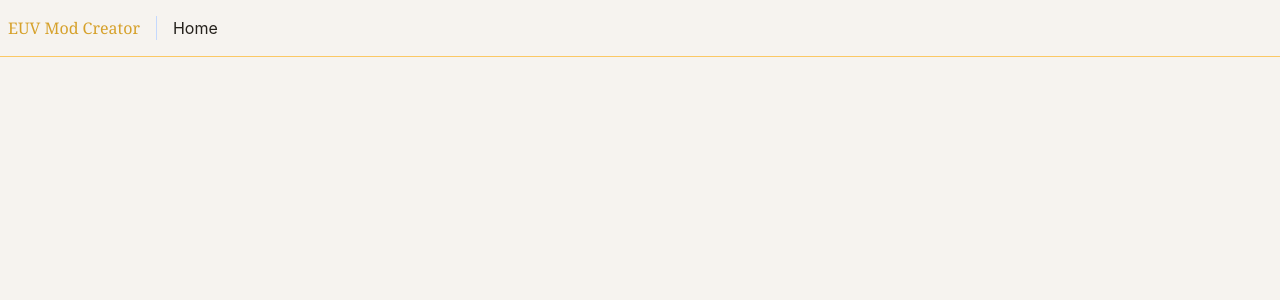
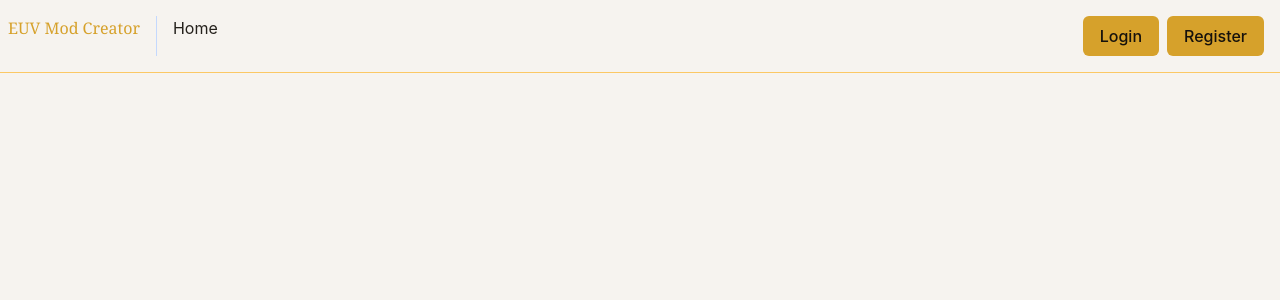
Before and after one commit to AndrePereira321/EUVModCreatorFront, a React (Vite) app: page / in a window 1280 px wide. Shown: the top 300 px of the page. Built offline with nearby package versions, Linux system fonts and the light colour scheme.

Commit message:
feat(ui): add AppButton with variant, fill, size and radius props

```diff
--- a/package.json
+++ b/package.json
@@ -15,6 +15,7 @@
 	"dependencies": {
 		"@phosphor-icons/react": "^2.1.10",
 		"@tailwindcss/vite": "^4.3.3",
+		"clsx": "^2.1.1",
 		"i18next": "^26.4.2",
 		"react": "^19.3.0",
 		"react-dom": "^19.3.0",
--- a/src/components/layout/AppMenu/AppMenu.tsx
+++ b/src/components/layout/AppMenu/AppMenu.tsx
@@ -1,6 +1,7 @@
 import { useId } from "react";
 import { useTranslation } from "react-i18next";
 
+import AppButton from "../../ui/AppButton/AppButton.tsx";
 import AppMenuItem, { type AppMenuItemProps } from "./AppMenuItem.tsx";
 
 export default function AppMenu() {
@@ -28,6 +29,10 @@ export default function AppMenu() {
 					))}
 				</ul>
 			</div>
+			<div className="ml-auto flex gap-2 px-2">
+				<AppButton text={t("auth.login")}></AppButton>
+				<AppButton text={t("auth.register")}></AppButton>
+			</div>
 		</nav>
 	);
 }
--- /dev/null
+++ b/src/components/ui/AppButton/AppButton.classes.ts
@@ -0,0 +1,58 @@
+import { APP_FILL_GHOST, APP_FILL_OUTLINE, APP_FILL_SOFT, APP_FILL_SOLID } from "../../../constants/styles/fill.ts";
+import { APP_RADIUS_FULL, APP_RADIUS_MD, APP_RADIUS_NONE, APP_RADIUS_SM } from "../../../constants/styles/radius.ts";
+import { APP_SIZE_LG, APP_SIZE_MD, APP_SIZE_SM } from "../../../constants/styles/size.ts";
+import {
+	APP_VARIANT_ERROR,
+	APP_VARIANT_INFO,
+	APP_VARIANT_NEUTRAL,
+	APP_VARIANT_PRIMARY,
+	APP_VARIANT_SECONDARY,
+	APP_VARIANT_SUCCESS,
+	APP_VARIANT_TERTIARY,
+	APP_VARIANT_WARNING,
+} from "../../../constants/styles/variant.ts";
+import type { AppFill, AppRadius, AppSize, AppVariant } from "../../../types/styles.ts";
+
+export const BASE_CLASSES =
+	"touch-manipulation border font-medium whitespace-nowrap transition-colors disabled:pointer-events-none disabled:opacity-50";
+
+export const VARIANT_CLASSES: Record<AppVariant, string> = {
+	[APP_VARIANT_PRIMARY]:
+		"[--tone:var(--primary)] [--tone-foreground:var(--primary-foreground)] [--tone-soft:var(--primary-soft)] [--tone-strong:var(--primary-strong)]",
+	[APP_VARIANT_SECONDARY]:
+		"[--tone:var(--secondary)] [--tone-foreground:var(--secondary-foreground)] [--tone-soft:var(--secondary-soft)] [--tone-strong:var(--secondary-strong)]",
+	[APP_VARIANT_TERTIARY]:
+		"[--tone:var(--tertiary)] [--tone-foreground:var(--tertiary-foreground)] [--tone-soft:var(--tertiary-soft)] [--tone-strong:var(--tertiary-strong)]",
+	[APP_VARIANT_SUCCESS]:
+		"[--tone:var(--success)] [--tone-foreground:var(--success-foreground)] [--tone-soft:var(--success-soft)] [--tone-strong:var(--success-strong)]",
+	[APP_VARIANT_INFO]:
+		"[--tone:var(--info)] [--tone-foreground:var(--info-foreground)] [--tone-soft:var(--info-soft)] [--tone-strong:var(--info-strong)]",
+	[APP_VARIANT_WARNING]:
+		"[--tone:var(--warning)] [--tone-foreground:var(--warning-foreground)] [--tone-soft:var(--warning-soft)] [--tone-strong:var(--warning-strong)]",
+	[APP_VARIANT_ERROR]:
+		"[--tone:var(--error)] [--tone-foreground:var(--error-foreground)] [--tone-soft:var(--error-soft)] [--tone-strong:var(--error-strong)]",
+	[APP_VARIANT_NEUTRAL]:
+		"[--tone:var(--border)] [--tone-foreground:var(--foreground)] [--tone-soft:var(--color-neutral-200)] [--tone-strong:var(--foreground)] dark:[--tone-soft:var(--color-neutral-900)]",
+};
+
+export const FILL_CLASSES: Record<AppFill, string> = {
+	[APP_FILL_SOLID]:
+		"border-transparent bg-(--tone) text-(--tone-foreground) hover:bg-[color-mix(in_oklab,var(--tone),var(--tone-strong)_25%)]",
+	[APP_FILL_SOFT]:
+		"border-transparent bg-(--tone-soft) text-(--tone-strong) hover:bg-[color-mix(in_oklab,var(--tone-soft),var(--tone-strong)_10%)]",
+	[APP_FILL_OUTLINE]: "border-(--tone) bg-transparent text-(--tone-strong) hover:bg-(--tone-soft)",
+	[APP_FILL_GHOST]: "border-transparent bg-transparent text-(--tone-strong) hover:bg-(--tone-soft)",
+};
+
+export const SIZE_CLASSES: Record<AppSize, string> = {
+	[APP_SIZE_SM]: "h-8 px-3 text-sm",
+	[APP_SIZE_MD]: "h-10 px-4 text-base",
+	[APP_SIZE_LG]: "h-12 px-6 text-lg",
+};
+
+export const RADIUS_CLASSES: Record<AppRadius, string> = {
+	[APP_RADIUS_NONE]: "rounded-none",
+	[APP_RADIUS_SM]: "rounded-sm",
+	[APP_RADIUS_MD]: "rounded-md",
+	[APP_RADIUS_FULL]: "rounded-full",
+};
--- /dev/null
+++ b/src/components/ui/AppButton/AppButton.tsx
@@ -0,0 +1,41 @@
+import { clsx } from "clsx";
+import type { ComponentProps } from "react";
+
+import { APP_FILL_SOLID } from "../../../constants/styles/fill.ts";
+import { APP_RADIUS_MD } from "../../../constants/styles/radius.ts";
+import { APP_SIZE_MD } from "../../../constants/styles/size.ts";
+import { APP_VARIANT_PRIMARY } from "../../../constants/styles/variant.ts";
+import type { AppFill, AppRadius, AppSize, AppVariant } from "../../../types/styles.ts";
+import { BASE_CLASSES, FILL_CLASSES, RADIUS_CLASSES, SIZE_CLASSES, VARIANT_CLASSES } from "./AppButton.classes.ts";
+
+export interface AppButtonProps extends Omit<ComponentProps<"button">, "children" | "className"> {
+	text?: string;
+	variant?: AppVariant;
+	fill?: AppFill;
+	size?: AppSize;
+	radius?: AppRadius;
+}
+
+export default function AppButton({
+	text,
+	variant = APP_VARIANT_PRIMARY,
+	fill = APP_FILL_SOLID,
+	size = APP_SIZE_MD,
+	radius = APP_RADIUS_MD,
+	type = "button",
+	...rest
+}: AppButtonProps) {
+	const btnClass = clsx(
+		BASE_CLASSES,
+		VARIANT_CLASSES[variant],
+		FILL_CLASSES[fill],
+		SIZE_CLASSES[size],
+		RADIUS_CLASSES[radius],
+	);
+
+	return (
+		<button {...rest} type={type} className={btnClass}>
+			{text}
+		</button>
+	);
+}
--- /dev/null
+++ b/src/constants/styles/fill.ts
@@ -0,0 +1,6 @@
+export const APP_FILL_SOLID = "solid";
+export const APP_FILL_SOFT = "soft";
+export const APP_FILL_OUTLINE = "outline";
+export const APP_FILL_GHOST = "ghost";
+
+export const APP_FILLS = [APP_FILL_SOLID, APP_FILL_SOFT, APP_FILL_OUTLINE, APP_FILL_GHOST] as const;
--- /dev/null
+++ b/src/constants/styles/radius.ts
@@ -0,0 +1,6 @@
+export const APP_RADIUS_NONE = "none";
+export const APP_RADIUS_SM = "sm";
+export const APP_RADIUS_MD = "md";
+export const APP_RADIUS_FULL = "full";
+
+export const APP_RADII = [APP_RADIUS_NONE, APP_RADIUS_SM, APP_RADIUS_MD, APP_RADIUS_FULL] as const;
--- /dev/null
+++ b/src/constants/styles/size.ts
@@ -0,0 +1,5 @@
+export const APP_SIZE_SM = "sm";
+export const APP_SIZE_MD = "md";
+export const APP_SIZE_LG = "lg";
+
+export const APP_SIZES = [APP_SIZE_SM, APP_SIZE_MD, APP_SIZE_LG] as const;
--- /dev/null
+++ b/src/constants/styles/variant.ts
@@ -0,0 +1,19 @@
+export const APP_VARIANT_PRIMARY = "primary";
+export const APP_VARIANT_SECONDARY = "secondary";
+export const APP_VARIANT_TERTIARY = "tertiary";
+export const APP_VARIANT_SUCCESS = "success";
+export const APP_VARIANT_INFO = "info";
+export const APP_VARIANT_WARNING = "warning";
+export const APP_VARIANT_ERROR = "error";
+export const APP_VARIANT_NEUTRAL = "neutral";
+
+export const APP_VARIANTS = [
+	APP_VARIANT_PRIMARY,
+	APP_VARIANT_SECONDARY,
+	APP_VARIANT_TERTIARY,
+	APP_VARIANT_SUCCESS,
+	APP_VARIANT_INFO,
+	APP_VARIANT_WARNING,
+	APP_VARIANT_ERROR,
+	APP_VARIANT_NEUTRAL,
+] as const;
--- a/src/i18n/labels/en.json
+++ b/src/i18n/labels/en.json
@@ -4,5 +4,9 @@
 	},
 	"generic": {
 		"home": "Home"
+	},
+	"auth": {
+		"login": "Login",
+		"register": "Register"
 	}
 }
--- a/src/styles/index.css
+++ b/src/styles/index.css
@@ -24,8 +24,10 @@
  *   bg-primary               the solid fill.        Buttons, active tabs, filled badges.
  *   text-primary-foreground  text ON that fill.     Only ever used together with bg-primary.
  *   bg-primary-soft          a tinted panel.        Alert boxes, chips. Put text-primary-strong on it.
- *   text-primary-strong      the high-contrast one. Role-coloured text and icons on background / surface / soft,
- *                            and the hover state for the solid fill (hover:bg-primary-strong).
+ *   text-primary-strong      the high-contrast one. Role-coloured text and icons on background / surface / soft.
+ *                            Never the solid fill's hover on its own: primary and warning text drop to 2.7:1 / 2.1:1.
+ *                            Hover blends 25% toward it instead:
+ *                            hover:bg-[color-mix(in_oklab,var(--primary),var(--primary-strong)_25%)]
  *
  * "strong" means strongest against the page, so it is darker in light mode and lighter in dark mode.
  * Swap `primary` for any other role name and the four behave identically.
@@ -306,4 +308,10 @@
 		outline: 2px solid var(--ring);
 		outline-offset: 2px;
 	}
+
+	/* Tailwind v4 resets buttons to cursor: default; this restores the pointer. */
+	button:not(:disabled),
+	[role="button"]:not(:disabled) {
+		cursor: pointer;
+	}
 }
--- /dev/null
+++ b/src/types/styles.ts
@@ -0,0 +1,9 @@
+import type { APP_FILLS } from "../constants/styles/fill.ts";
+import type { APP_RADII } from "../constants/styles/radius.ts";
+import type { APP_SIZES } from "../constants/styles/size.ts";
+import type { APP_VARIANTS } from "../constants/styles/variant.ts";
+
+export type AppVariant = (typeof APP_VARIANTS)[number];
+export type AppFill = (typeof APP_FILLS)[number];
+export type AppSize = (typeof APP_SIZES)[number];
+export type AppRadius = (typeof APP_RADII)[number];
```
Also changed, not shown: 1 other file (tests, documents, lock files or other folders).
